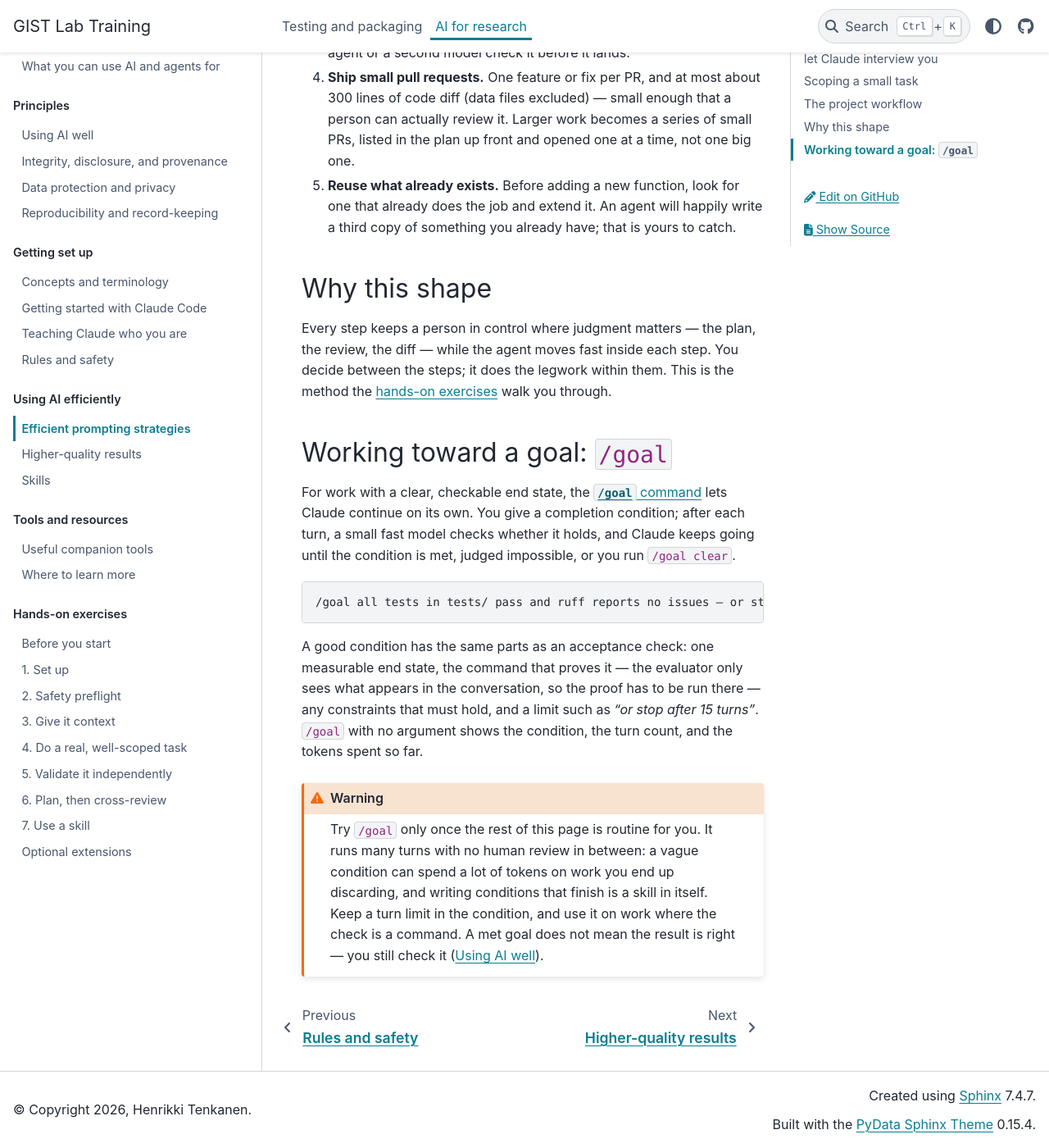
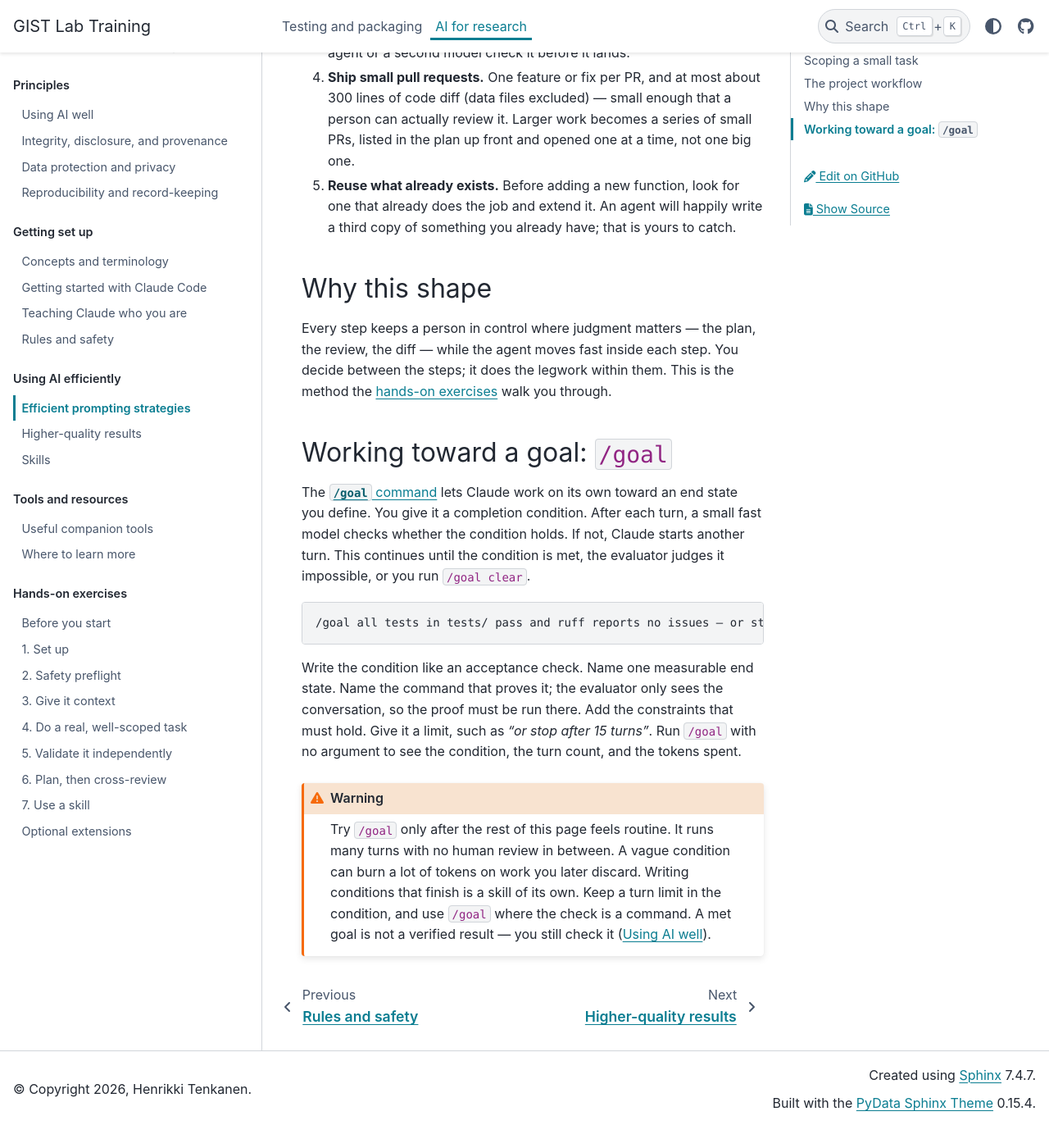
Before and after one commit to AaltoGIS/GIST-Lab-training, a Sphinx documentation site: the page built from docs/ai_research/how_we_work.md, in a window 1280 px wide and 1400 px high, scrolled down 2388 px. Shown: the whole window at 82% size. Built offline with Sphinx 7.4.7 and the PyData theme 0.15.4, drawn with Linux system fonts in a browser that asks for light colours; after the commit the page ends 3762 px from its top, so only the background shows below that.

Commit message:
Shorten sentences in the /goal section

````diff
--- a/docs/ai_research/how_we_work.md
+++ b/docs/ai_research/how_we_work.md
@@ -108,27 +108,26 @@ it does the legwork within them. This is the method the
 
 ## Working toward a goal: `/goal`
 
-For work with a clear, checkable end state, the
-[`/goal` command](https://code.claude.com/docs/en/goal) lets Claude continue on its
-own. You give a completion condition; after each turn, a small fast model checks
-whether it holds, and Claude keeps going until the condition is met, judged
+The [`/goal` command](https://code.claude.com/docs/en/goal) lets Claude work on its
+own toward an end state you define. You give it a completion condition. After each
+turn, a small fast model checks whether the condition holds. If not, Claude starts
+another turn. This continues until the condition is met, the evaluator judges it
 impossible, or you run `/goal clear`.
 
 ```text
 /goal all tests in tests/ pass and ruff reports no issues — or stop after 15 turns
 ```
 
-A good condition has the same parts as an acceptance check: one measurable end
-state, the command that proves it — the evaluator only sees what appears in the
-conversation, so the proof has to be run there — any constraints that must hold, and
-a limit such as *"or stop after 15 turns"*. `/goal` with no argument shows the
-condition, the turn count, and the tokens spent so far.
+Write the condition like an acceptance check. Name one measurable end state. Name
+the command that proves it; the evaluator only sees the conversation, so the proof
+must be run there. Add the constraints that must hold. Give it a limit, such as
+*"or stop after 15 turns"*. Run `/goal` with no argument to see the condition, the
+turn count, and the tokens spent.
 
 :::{warning}
-Try `/goal` only once the rest of this page is routine for you. It runs many turns
-with no human review in between: a vague condition can spend a lot of tokens on work
-you end up discarding, and writing conditions that finish is a skill in itself. Keep
-a turn limit in the condition, and use it on work where the check is a command. A
-met goal does not mean the result is right — you still check it
-({doc}`Using AI well <using_ai_well>`).
+Try `/goal` only after the rest of this page feels routine. It runs many turns with
+no human review in between. A vague condition can burn a lot of tokens on work you
+later discard. Writing conditions that finish is a skill of its own. Keep a turn
+limit in the condition, and use `/goal` where the check is a command. A met goal is
+not a verified result — you still check it ({doc}`Using AI well <using_ai_well>`).
 :::
````
